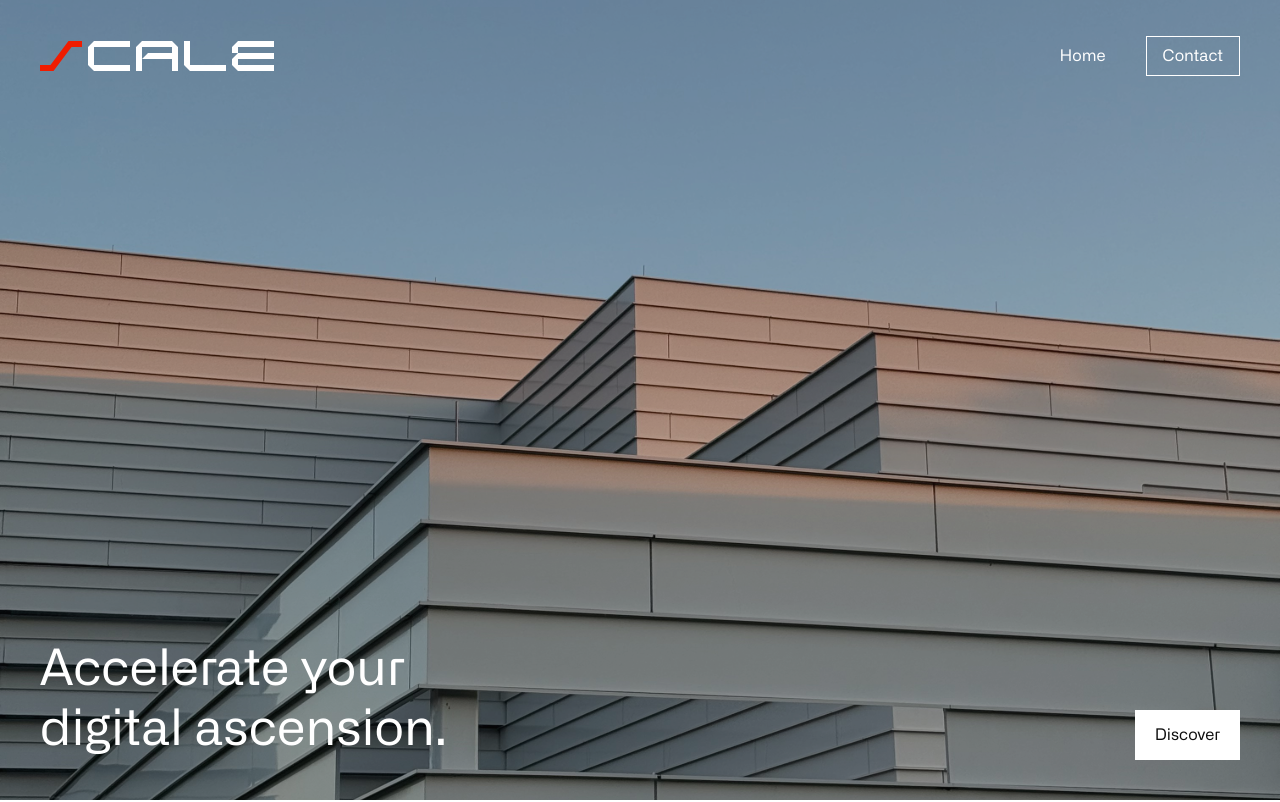
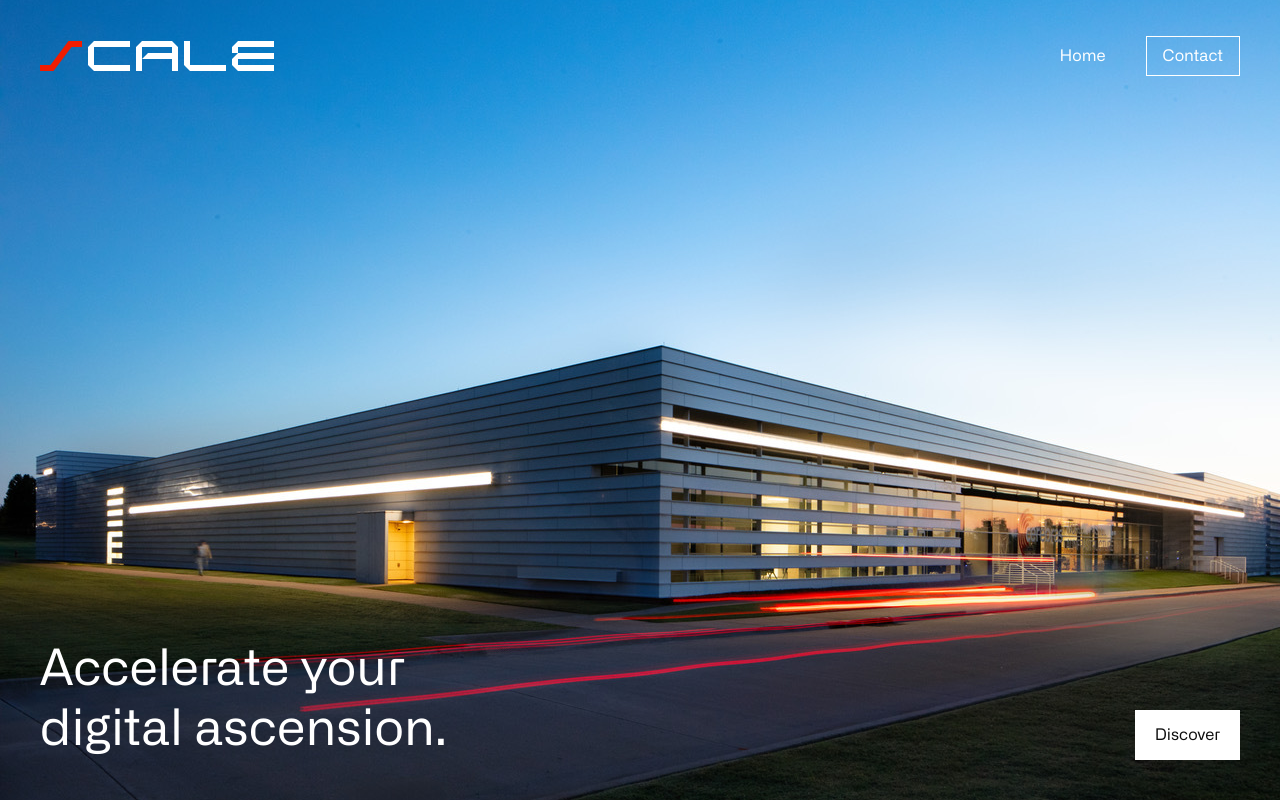
Before and after one commit to devteph/Scale, a Next.js app: page / in a window 1280 px wide. Shown: the top 802 px of the page. Built offline with nearby package versions, Linux system fonts and the light colour scheme; what styled-react-modal would draw is missing.

Commit message:
Change ImageHero

```diff
--- a/components/Sections/Hero/index.js
+++ b/components/Sections/Hero/index.js
@@ -3,7 +3,7 @@ import Image from 'next/image';
 
 const Hero = forwardRef(({ variant = 'HeroPrimary', companyRef }, ref) => {
   const imageSrc =
-    variant === 'HeroPrimary' ? '/assets/hero.svg' : '/assets/hero2.svg';
+    variant === 'HeroPrimary' ? '/assets/OKC1-HERO.jpeg' : '/assets/hero.svg';
 
   const text =
     variant === 'HeroPrimary'
@@ -21,8 +21,7 @@ const Hero = forwardRef(({ variant = 'HeroPrimary', companyRef }, ref) => {
       <Image
         src={imageSrc}
         alt="Logo"
-        width={165}
-        height={30}
+        fill
         className="object-cover w-full h-full"
       />
 
```
Also changed, not shown: public/assets/OKC1-HERO.jpeg (added).
